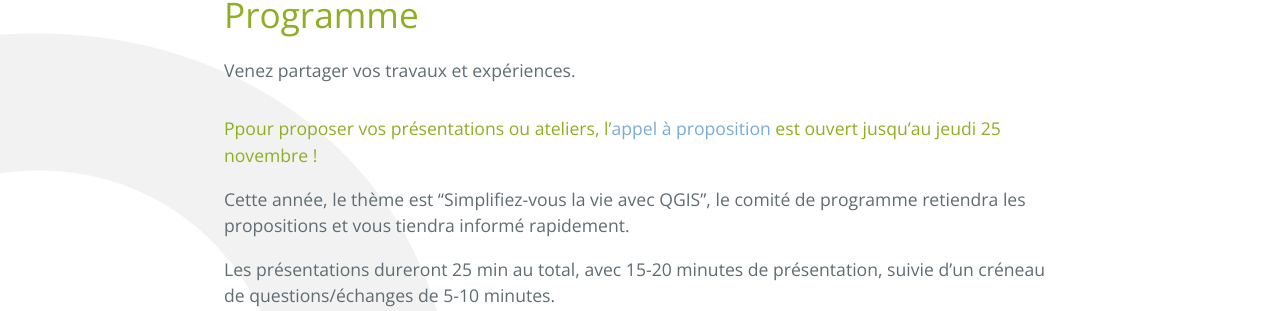
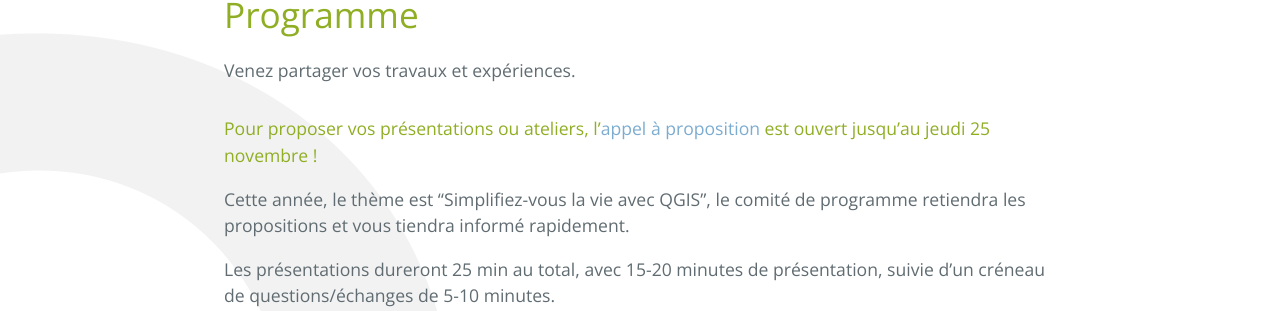
Before and after one commit to OSGeo-fr/QGIS-conf-fr-website, a Jekyll site: the page built from z20_programme.md, in a window 1280 px wide and 900 px high, scrolled down 311 px. Shown: the part 144-455 px from the top of the window. Built offline with Jekyll 4.4.1, drawn with Linux system fonts in a browser that asks for light colours.

Commit message:
Update z20_programme.md

```diff
--- a/z20_programme.md
+++ b/z20_programme.md
@@ -7,7 +7,7 @@ menu: header
 
 Venez partager vos travaux et expériences.
 
-#### Ppour proposer vos présentations ou ateliers, l'[appel à proposition](../2021/11/22/appels_a_proposition.html) est ouvert jusqu'au jeudi 25 novembre !
+#### Pour proposer vos présentations ou ateliers, l'[appel à proposition](../2021/11/22/appels_a_proposition.html) est ouvert jusqu'au jeudi 25 novembre !
 
 Cette année, le thème est “Simplifiez-vous la vie avec QGIS”, le comité de programme retiendra les propositions et vous tiendra informé rapidement.
 
```
